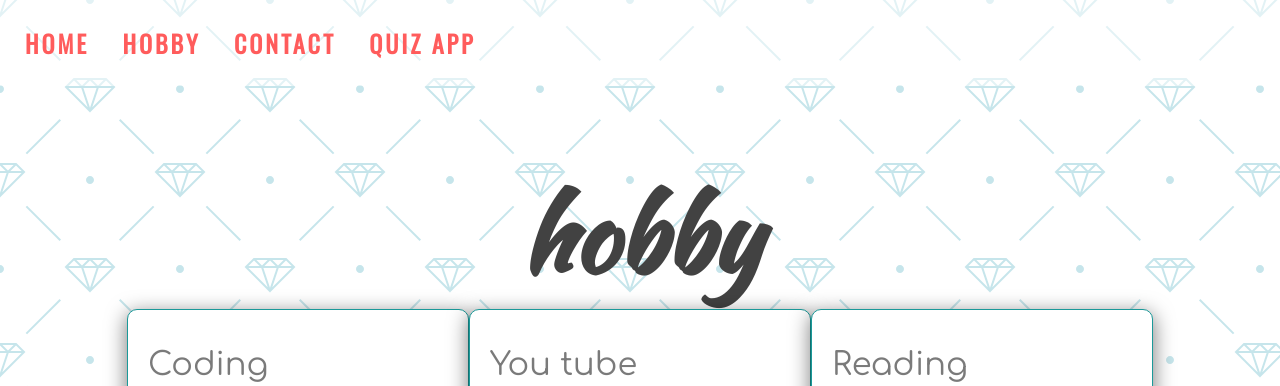
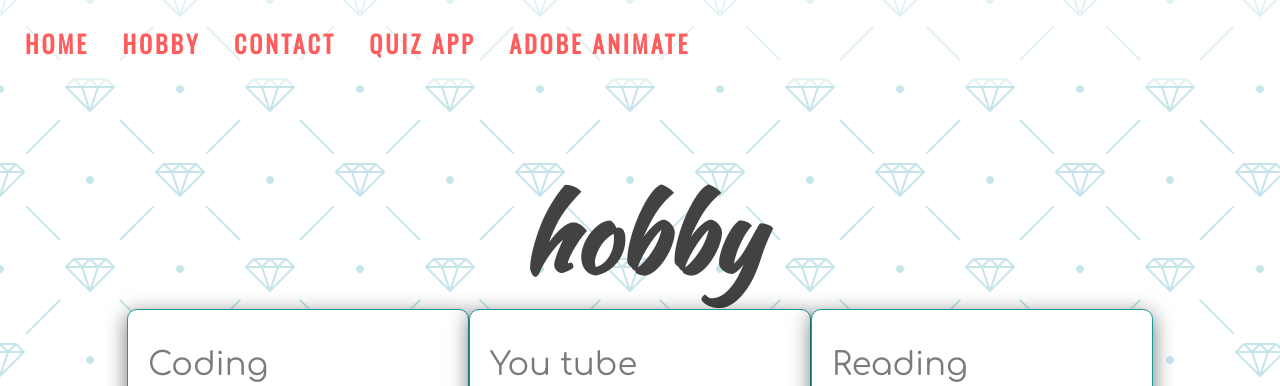
Before and after one commit to Joshua-Gaspar/bio-1, a plain HTML site: page hobby.html in a window 1280 px wide. Shown: the top 386 px of the page. Drawn offline with nearby package versions, Linux system fonts and the light colour scheme.

Commit message:
add new tab

```diff
--- a/hobby.html
+++ b/hobby.html
@@ -12,6 +12,7 @@
         <a href="hobby.html">HOBBY</a>
         <a href="contact.html">CONTACT</a>
         <a href="https://joshua-gaspar.github.io/quiz-app/">QUIZ APP</a>
+        <a href="https://joshua-gaspar.github.io/Adobe_Animate/">ADOBE ANIMATE</a>
     </nav>
 
    <!-- Projects Section -->
```
